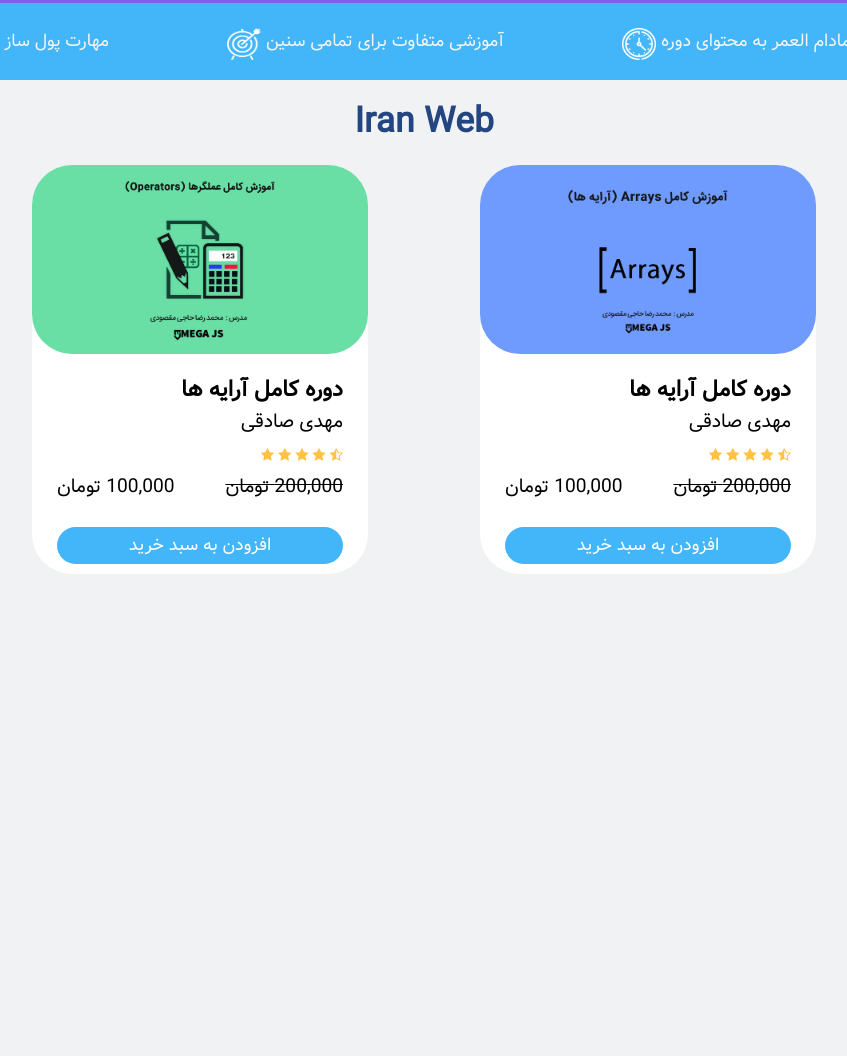
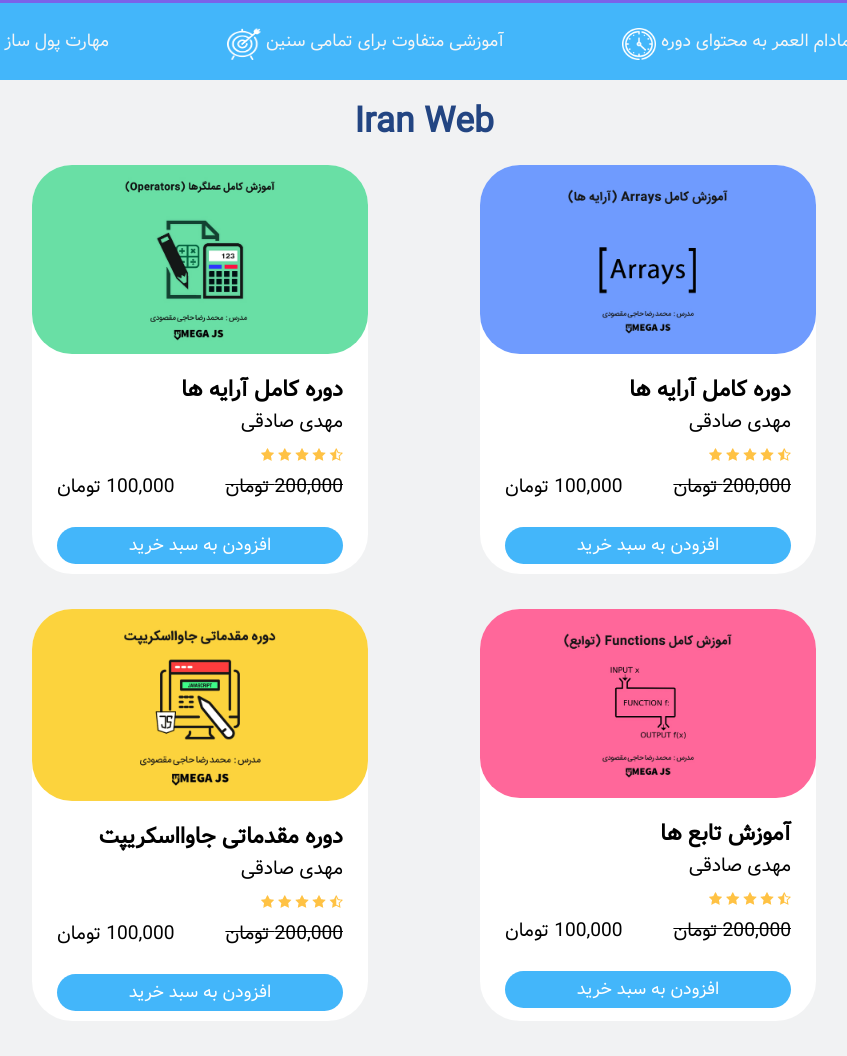
Before and after one commit to MahdiSadeghi26/Js_Mega_Course, a plain HTML site: page index.html in a window 1280 px wide. Shown: the part 365-1421 px from the top of the page, without its empty margins (216-1063 px from the left). Before the commit the page ends 959 px from the top, so only its background shows below. Drawn offline with Linux system fonts and the light colour scheme; files whose address does not match are found by name.

Commit message:
second row designed & overflow fixed!

```diff
--- a/Style/style.css
+++ b/Style/style.css
@@ -60,7 +60,7 @@
 /* banner seciton */
 .banner {
   background-color: #7b62e9;
-  width: 100vw;
+  width: 100%;
   padding: 30px 0;
   border-top-right-radius: 45px;
   border-top-left-radius: 45px;
@@ -111,7 +111,7 @@
 .infoBar {
   display: flex;
   flex: 1;
-  width: 100vw;
+  width: 100%;
   background-color: #43b6fa;
   flex-wrap: nowrap;
   justify-content: space-evenly;
@@ -145,6 +145,7 @@
   display: flex;
   flex-direction: column;
   margin: 0 auto;
+  overflow: none;
 }
 .logoTitle {
   padding: 15px 0;
@@ -154,7 +155,8 @@
 }
 /* row section */
 .row {
-  margin-bottom: 20px;
+
+  margin-bottom: 35px;
   display: flex;
   justify-content: space-around;
 }
--- a/index.html
+++ b/index.html
@@ -90,6 +90,34 @@
             </section>
           </section>
         </section>
+        <section class="row">
+          <section class="card">
+            <a href="#"><img src="img/course5.jpg" class="cardImg" alt="" /></a>
+            <section class="infoCard">
+              <h4>آموزش تابع ها</h4>
+              <p class="author">مهدی صادقی</p>
+              <img src="img/stars.png" alt="" class="rating" />
+              <div class="price"
+                ><p class="offPrice">200,000 تومان</p>
+                <p class="newPrice">100,000 تومان</p>
+              </div>
+              <a href="#" class="buyButton">افزودن به سبد خرید</a>
+            </section>
+          </section>
+          <section class="card">
+            <a href="#"><img src="img/course1.jpg" class="cardImg" alt="" /></a>
+            <section class="infoCard">
+              <h4>دوره مقدماتی جاوااسکریپت</h4>
+              <p class="author">مهدی صادقی</p>
+              <img src="img/stars.png" alt="" class="rating" />
+              <div class="price"
+                ><p class="offPrice">200,000 تومان</p>
+                <p class="newPrice">100,000 تومان</p>
+              </div>
+              <a href="#" class="buyButton">افزودن به سبد خرید</a>
+            </section>
+          </section>
+        </section>
       </section>
     </section>
     <!-- js script -->
```
